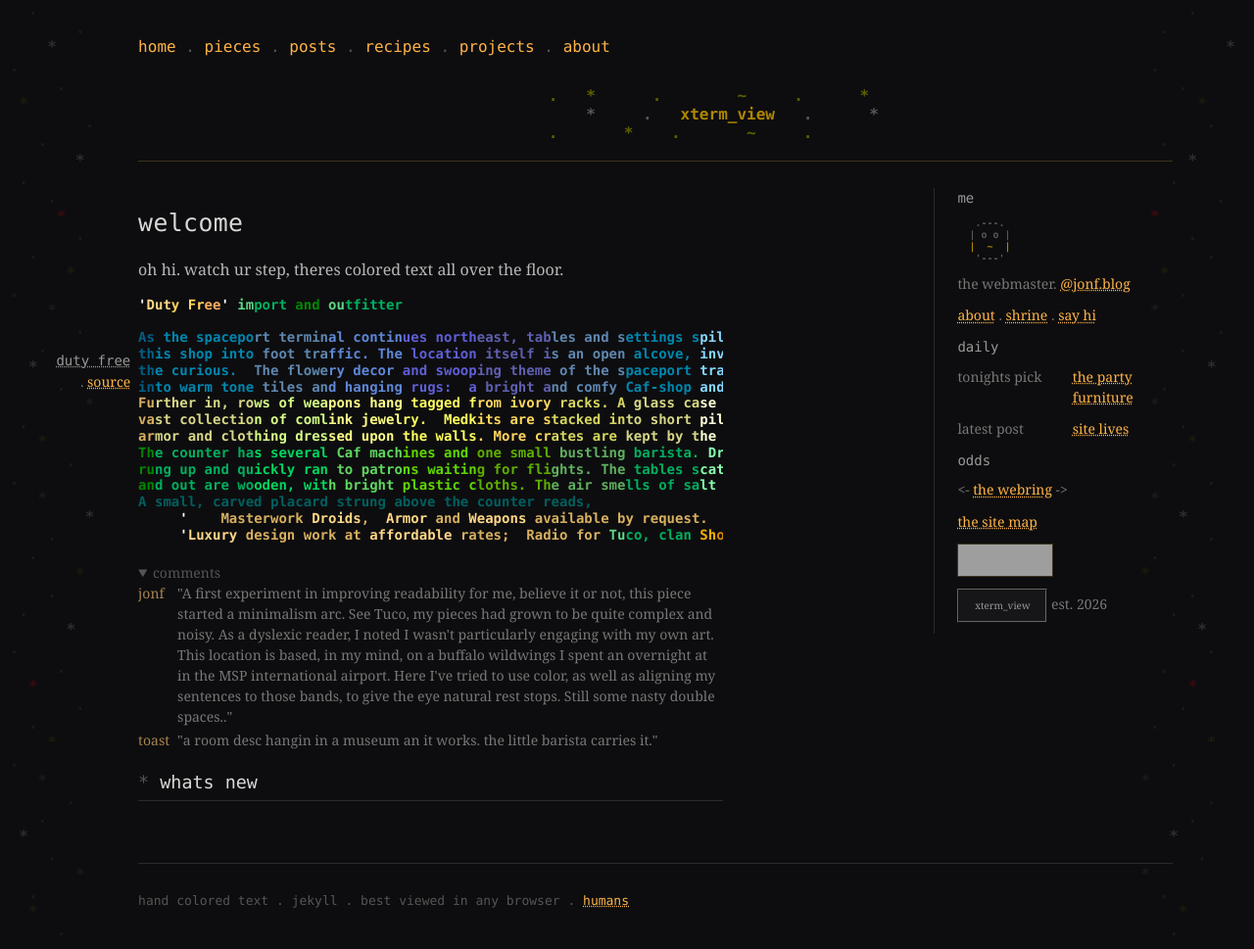
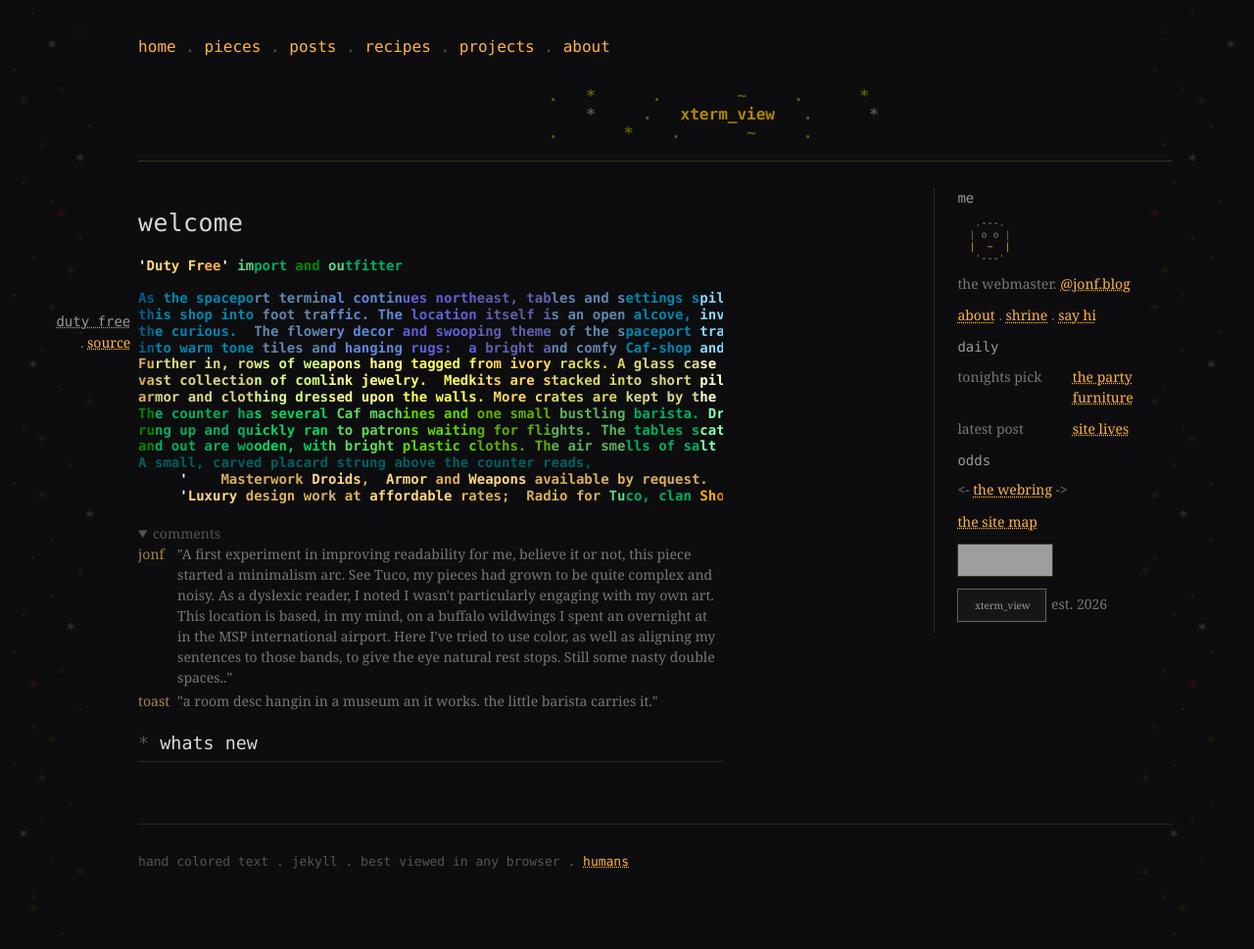
Before and after one commit to jf-atray/jf-atray.github.io, a Jekyll site: the page built from index.md, in a window 1280 px wide and 969 px high. Shown: the whole window at 98% size. Built offline with Jekyll 4.4.1, drawn with Linux system fonts in a browser that asks for light colours; grey boxes are pictures that could not be loaded.

Commit message:
index an 404 moved to markdown, every page generates now
Generated with [Devin](https://devin.ai)

Co-Authored-By: Devin <158243242+devin-ai-integration[bot]@users.noreply.github.com>

```diff
--- a/index.html
+++ b/index.md
@@ -3,13 +3,13 @@ layout: default
 title: welcome
 feature: tuco_shop
 ---
-<p>oh hi. watch ur step, theres colored text all over the floor.</p>
+
 
 {% xterm_file tuco/shop.txt cap:left %}
 {% assign feat = site.pieces | where: "slug", page.feature | first %}
 {% include comments.html comments=feat.comments open=true %}
 
-<h2>whats new</h2>
+## whats new
 <ul class="news">
 {% for n in site.data.news limit:8 %}
   <li>{{ n.date }}. {{ n.msg | escape }}</li>
```
Also changed, not shown: 404.md (renamed from 404.html).
